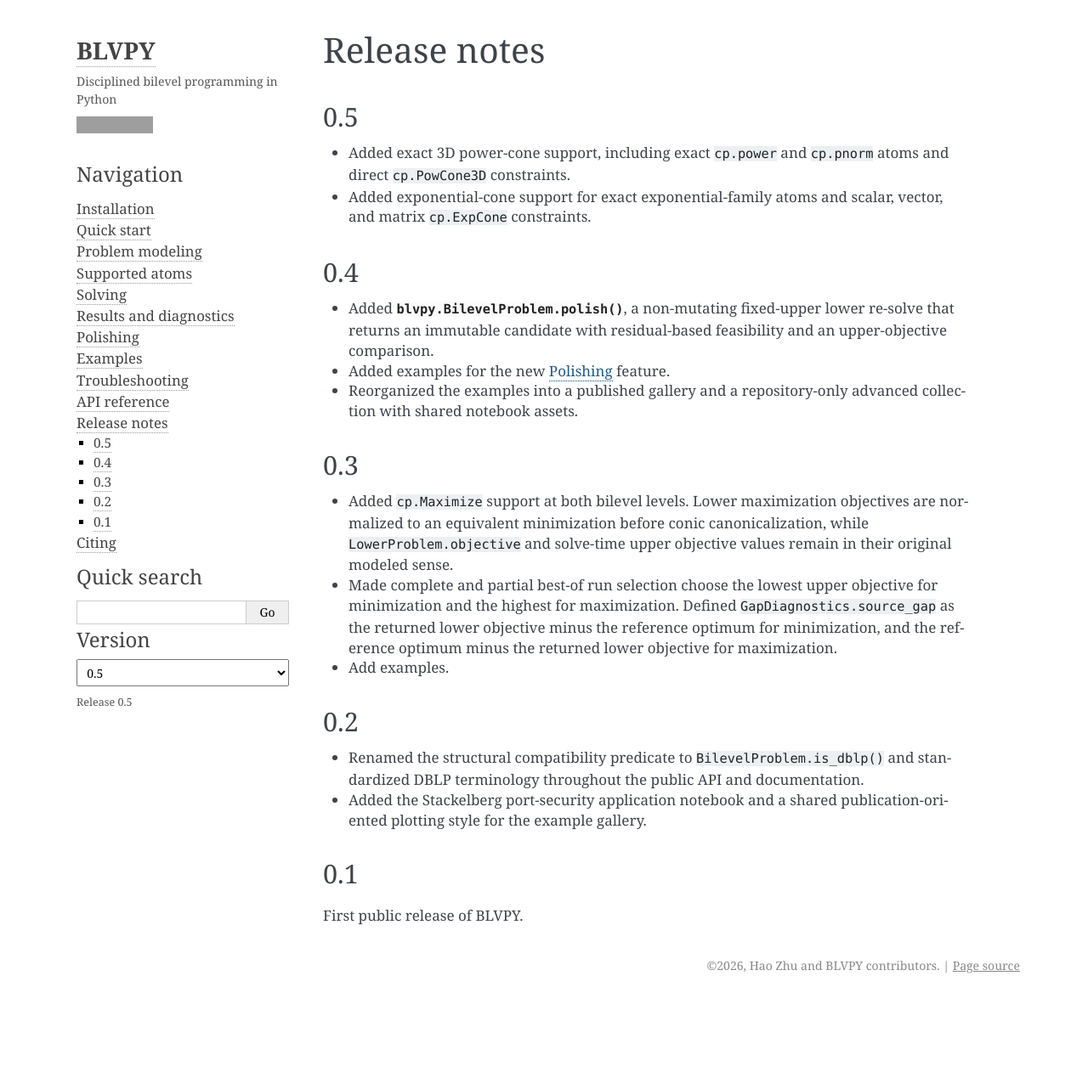
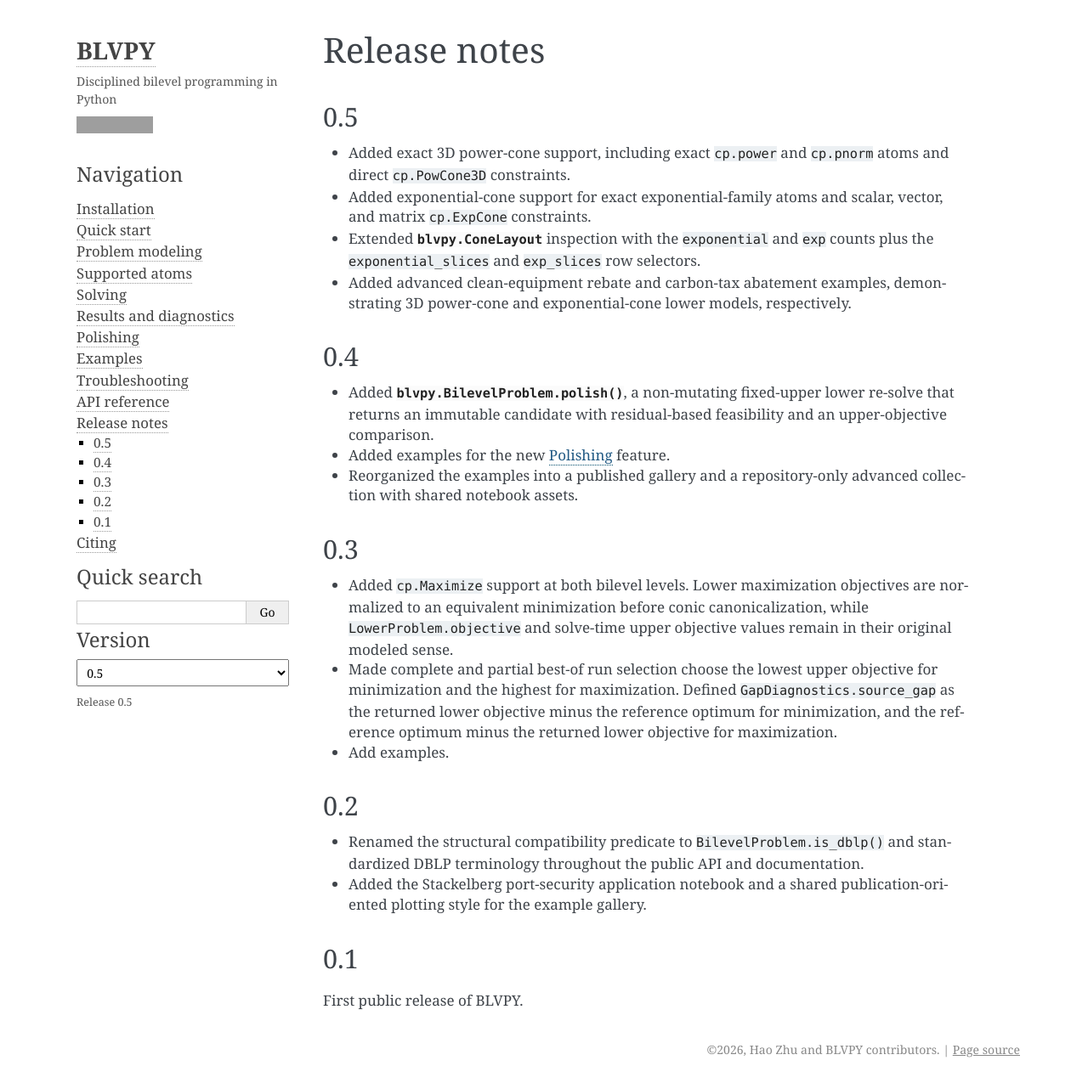
Before and after one commit to dxogrp/blvpy, a Sphinx documentation site: the page built from docs/release-notes.md, in a window 1280 px wide and 1275 px high. Shown: the whole window at 85% size. Built offline with Sphinx 7.4.7, drawn with Linux system fonts in a browser that asks for light colours; grey boxes are pictures that could not be loaded.

Commit message:
Complete nonlinear cone documentation for 0.5
Document the exponential and exp ConeLayout counts together with exponential_slices and exp_slices so users can inspect canonical EXP rows through the same interface as existing cone families.

Call out both new advanced examples: clean-equipment rebates for a native three-dimensional power-cone lower model and carbon-tax abatement for an exponential-cone lower model.

Clarify that PowCone3DApprox is rejected because it introduces an SOC approximation and direct users to native cp.PowCone3D when exact three-dimensional power-cone canonicalization is required.

Validation: uv run --frozen --group docs python -m pytest -W error tests/test_docs.py (15 passed); strict Sphinx nitpicky warning-as-error HTML build passed

```diff
--- a/docs/release-notes.md
+++ b/docs/release-notes.md
@@ -6,6 +6,11 @@
   atoms and direct `cp.PowCone3D` constraints.
 - Added exponential-cone support for exact exponential-family atoms and
   scalar, vector, and matrix `cp.ExpCone` constraints.
+- Extended {class}`blvpy.ConeLayout` inspection with the `exponential` and
+  `exp` counts plus the `exponential_slices` and `exp_slices` row selectors.
+- Added advanced clean-equipment rebate and carbon-tax abatement examples,
+  demonstrating 3D power-cone and exponential-cone lower models,
+  respectively.
 
 ## 0.4
 
```
Also changed, not shown: docs/troubleshooting.md (+3 -1 lines).
